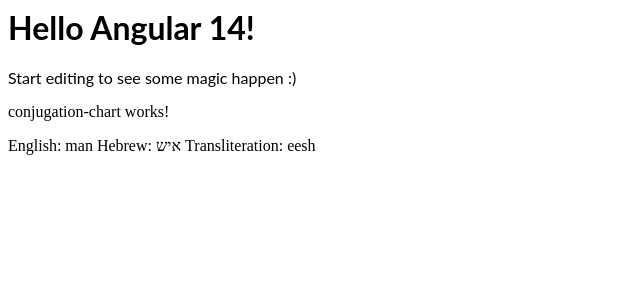
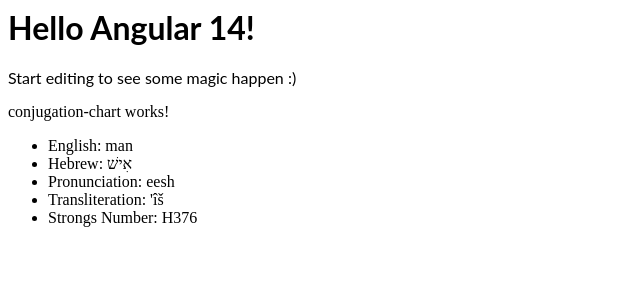
Before and after one commit to adamaverycole/learn-hebrew, an Angular app: page / in a window 1280 px wide. Shown: the top 300 px of the page, without its empty margins (0-640 px from the left). Built offline with nearby package versions, Linux system fonts and the light colour scheme.

Commit message:
Add StrongsNumber and Pronunciation

```diff
--- a/src/app/conjugation-chart/conjugation-chart.component.html
+++ b/src/app/conjugation-chart/conjugation-chart.component.html
@@ -1,6 +1,10 @@
 <p>
 conjugation-chart works!
 </p>
-English: {{ word.english }}
-Hebrew: {{ word.hebrew }}
-Transliteration: {{ word.transliteration }}
+<ul>
+<li>English: {{ word.english }}</li>
+<li>Hebrew: {{ word.hebrew }}</li>
+<li>Pronunciation: {{ word.pronunciation }}</li>
+<li>Transliteration: {{ word.transliteration }}</li>
+<li>Strongs Number: {{ word.strongsNumber }}</li>
+</ul>
--- a/src/app/conjugation-chart/conjugation-chart.component.ts
+++ b/src/app/conjugation-chart/conjugation-chart.component.ts
@@ -9,8 +9,10 @@
 export class ConjugationChartComponent implements OnInit {
   word: HebrewWord = {
     english: 'man',
-    hebrew: 'איש',
-    transliteration: 'eesh',
+    hebrew: 'אִישׁ',
+    pronunciation: 'eesh',
+    transliteration: '\'îš',
+    strongsNumber: 'H376',
   };
 
   constructor() {}
--- a/src/app/hebrew-word.ts
+++ b/src/app/hebrew-word.ts
@@ -1,5 +1,7 @@
 export interface HebrewWord {
   english: string;
   hebrew: string;
+  pronunciation: string;
   transliteration: string;
+  strongsNumber: string;
 }
```
